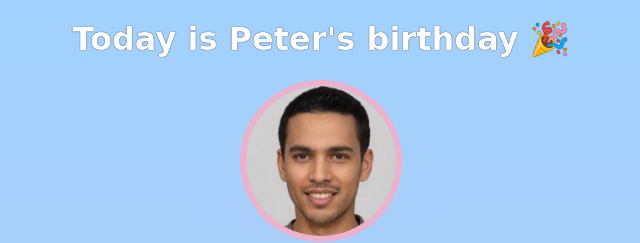
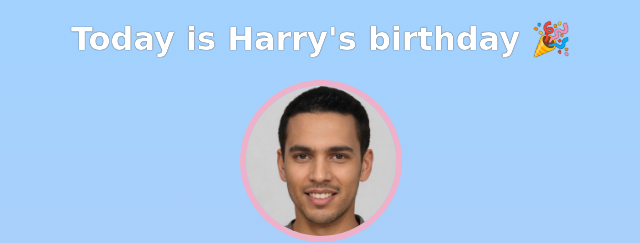
Before and after one commit to Dilsha9/birthday-gift-site, a website built with Vite: page index.html in a window 1280 px wide. Shown: the top 243 px of the page, 319-959 px from the left. Built offline with nearby package versions, Linux system fonts and the light colour scheme; a web font is replaced by a local one.

Commit message:
changed name

```diff
--- a/index.html
+++ b/index.html
@@ -7,7 +7,7 @@
     </head>
     <body>
         <div id="header">
-            <h1>Today is Peter's birthday 🎉</h1>
+            <h1>Today is Harry's birthday 🎉</h1>
             <img id="bff-img" src="images/nick.jpg">
             <h2 id="bday-age">24 years old</h2>
             <h4 id="bday-date">01.11.2022</h4>
```
